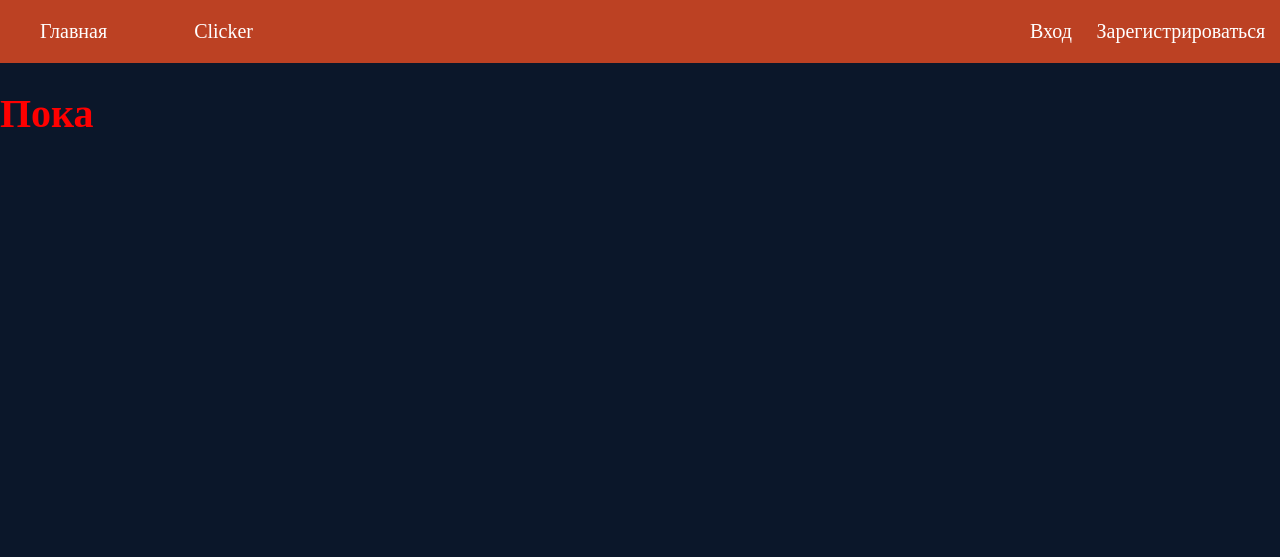
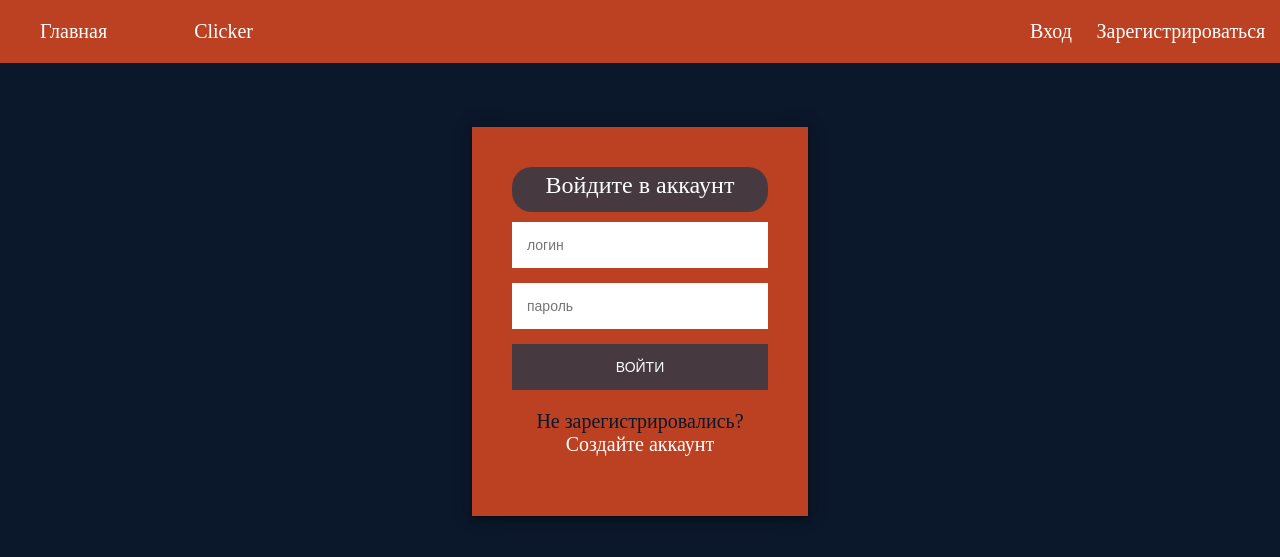
Before and after one commit to RustamMullayanov/myDjangoClicker, a Django app: page /login in a window 1280 px wide. Shown: the top 557 px of the page. Run offline with Django 3.2, Linux system fonts and the light colour scheme.

Commit message:
стилизация страниц login и register

```diff
--- a/clicker/templates/clicker/login.html
+++ b/clicker/templates/clicker/login.html
@@ -5,5 +5,11 @@
 {% endblock %}
 
 {% block content %}
-    <h1>Пока</h1>
+    <form class="login-form" action="#" method="post">
+        <span class="local-title"> Войдите в аккаунт</span>
+        <input class="inp" type="text"  placeholder="логин" name="login" id="login"/>
+        <input class="inp" type="password"  placeholder="пароль" name="password"/>
+        <button class="log">Войти</button>
+        <p class="message">Не зарегистрировались? <a class="log-button" href="#">Создайте аккаунт</a></p>
+    </form>
 {% endblock %}
--- a/static/css/clicker/style.css
+++ b/static/css/clicker/style.css
@@ -52,3 +52,58 @@ a {
 .auth .register {
     grid-area: register;
 }
+
+/* Стили для форм входа и регистрации*/
+.login-form {
+    position: relative;
+    z-index: 1;
+    background-color: #bc4123;
+    width: 20%;
+    height: 50%;
+    margin: 5% auto 100px;
+    padding: 40px;
+    text-align: center;
+    box-shadow: 0 0 20px 0 rgba(0, 0, 0, 0.2), 0 5px 5px 0 rgba(0, 0, 0, 0.24);
+}
+
+.inp {
+    outline: 0;
+    background: white;
+    width: 100%;
+    border: 0;
+    margin: 0 0 15px;
+    padding: 15px;
+    box-sizing: border-box;
+    font-size: 14px;
+}
+
+.log {
+    text-transform: uppercase;
+    outline: 0;
+    background: #463940;
+    width: 100%;
+    border: 0;
+    padding: 15px;
+    color: white;
+    font-size: 14px;
+    cursor: pointer;
+}
+
+.log-button{
+    color: white;
+}
+
+.message {
+    color: #0b172a;
+}
+
+.local-title {
+    height: 35px;
+    padding: 5px;
+    display: block;
+    font-size: 24px;
+    margin-bottom: 10px;
+    color: white;
+    background-color: #463940;
+    border-radius: 20px;
+}
```
Also changed, not shown: clicker/templates/clicker/register.html (+7 -1 lines).
